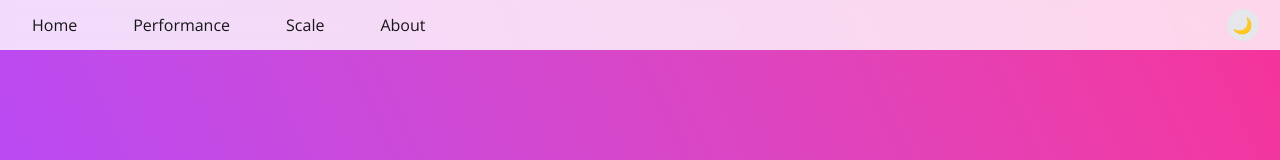
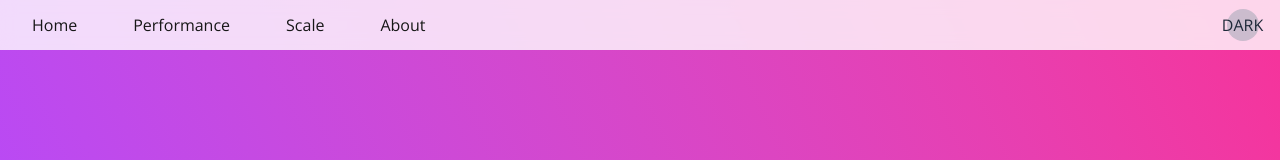
Before and after one commit to 90sPixelDev/red-post, a Next.js app: page / in a window 1280 px wide. Shown: the top 160 px of the page. Built offline with nearby package versions, Linux system fonts and the light colour scheme.

Commit message:
added next-themes lib and made sure the layout that has the ThemeProvider does not display hydrate error | made tailwind work with next-themes

```diff
--- /dev/null
+++ b/app/components/Footer.tsx
@@ -0,0 +1,10 @@
+import React from 'react';
+
+export default function Footer() {
+	const styles = {
+		container:
+			'fixed b-0 min-w-full min-h-[50px] bg-gray-300 dark:bg-gray-700',
+	};
+
+	return <div className={styles.container}>Footer</div>;
+}
--- a/app/components/ThemeToggle.tsx
+++ b/app/components/ThemeToggle.tsx
@@ -1,15 +1,32 @@
-// import { use, useEffect, useState } from 'react';
+'use client';
+import { useTheme } from 'next-themes';
+import { useEffect, useState } from 'react';
 
 export const ThemeToggle = () => {
+	const { theme, setTheme } = useTheme();
+	const [mounted, setMounted] = useState(false);
+
+	useEffect(() => {
+		setMounted(true);
+	}, []);
+
 	const style = {
 		container:
 			'flex items-center justify-center w-full h-full transition-colors duration-200',
-		icon: 'flex items-center w-8 h-8 rounded-full items-center justify-center bg-gray-200 dark:bg-gray-700 text-gray-800 dark:text-gray-200 cursor-pointer',
+		icon: 'flex items-center w-8 h-8 rounded-full items-center justify-center bg-gray-400/50 dark:bg-gray-700 text-gray-800 dark:text-gray-200 cursor-pointer',
 	};
 
-	return (
-		<button className={style.container}>
-			<div className={style.icon}>🌙</div>
+	if (!mounted) {
+		return null;
+	}
+
+	return theme == 'light' ? (
+		<button className={style.container} onClick={() => setTheme('dark')}>
+			<div className={style.icon}>LIGHT</div>
+		</button>
+	) : (
+		<button className={style.container} onClick={() => setTheme('light')}>
+			<div className={style.icon}>DARK</div>
 		</button>
 	);
 };
--- a/app/globals.css
+++ b/app/globals.css
@@ -12,12 +12,7 @@
 	--font-mono: var(--font-geist-mono);
 }
 
-@media (prefers-color-scheme: dark) {
-	:root {
-		--background: #0a0a0a;
-		--foreground: #ededed;
-	}
-}
+@custom-variant dark (&:where(.dark, .dark *));
 
 body {
 	color: var(--foreground);
--- a/app/layout.tsx
+++ b/app/layout.tsx
@@ -2,6 +2,9 @@ import type { Metadata } from 'next';
 import { Montserrat, Open_Sans } from 'next/font/google';
 import './globals.css';
 import Header from './components/Header';
+import Footer from './components/Footer';
+
+import { ThemeProvider } from 'next-themes';
 
 const openSans = Open_Sans({
 	variable: '--font-open-sans',
@@ -25,12 +28,15 @@ export default function RootLayout({
 	children: React.ReactNode;
 }>) {
 	return (
-		<html lang='en'>
+		<html suppressHydrationWarning lang='en'>
 			<body
 				className={`${openSans.variable} ${montserrat.variable} antialiased`}
 			>
-				<Header />
-				{children}
+				<ThemeProvider attribute='class'>
+					<Header />
+					{children}
+					<Footer />
+				</ThemeProvider>
 			</body>
 		</html>
 	);
--- a/package.json
+++ b/package.json
@@ -10,6 +10,7 @@
   },
   "dependencies": {
     "next": "16.1.6",
+    "next-themes": "^0.4.6",
     "react": "19.2.3",
     "react-dom": "19.2.3"
   },
--- /dev/null
+++ b/tailwind.config.ts
@@ -0,0 +1,3 @@
+module.exports = {
+	darkMode: 'selector',
+};
```
Also changed, not shown: 1 other file (tests, documents, lock files or other folders).
